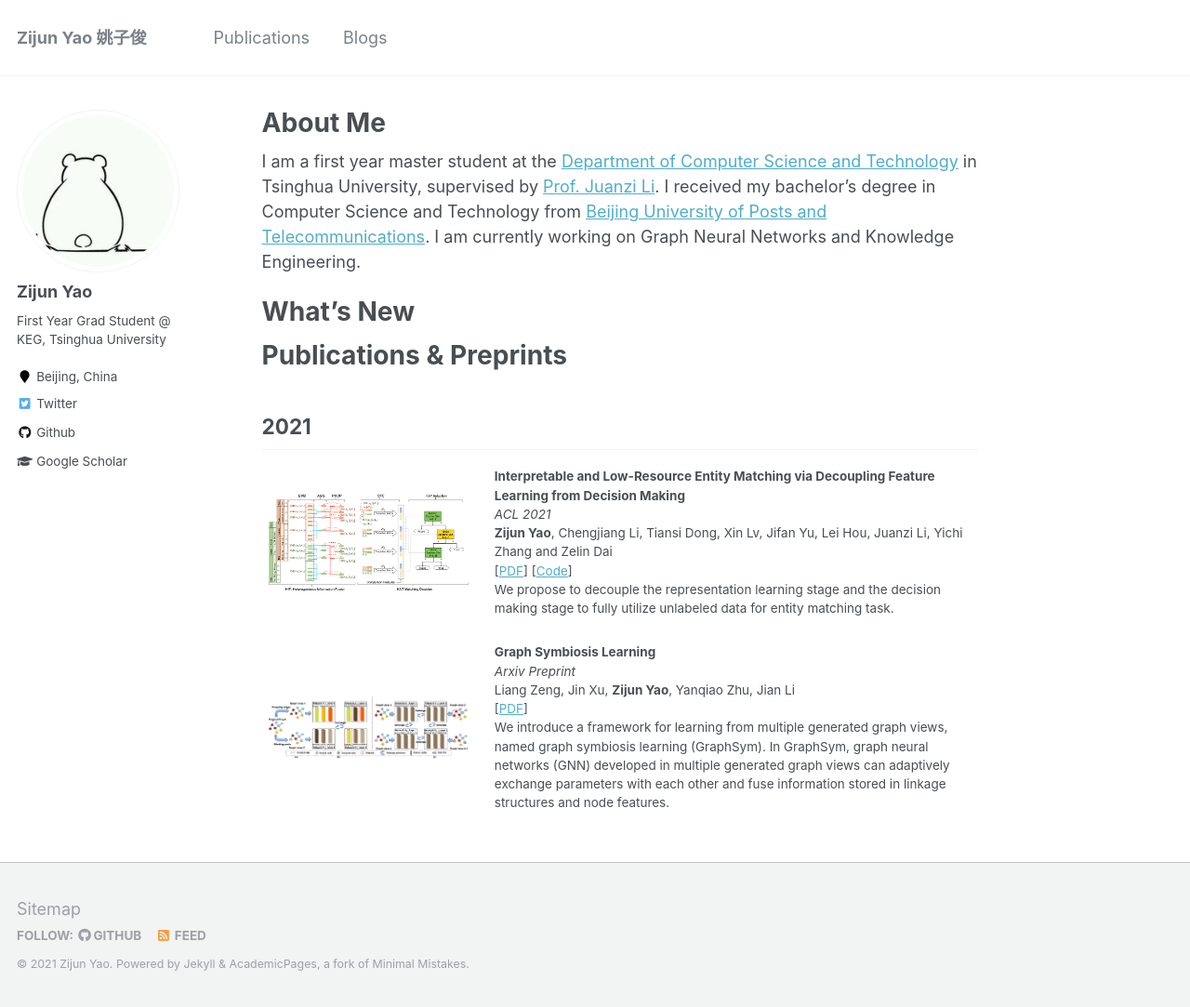
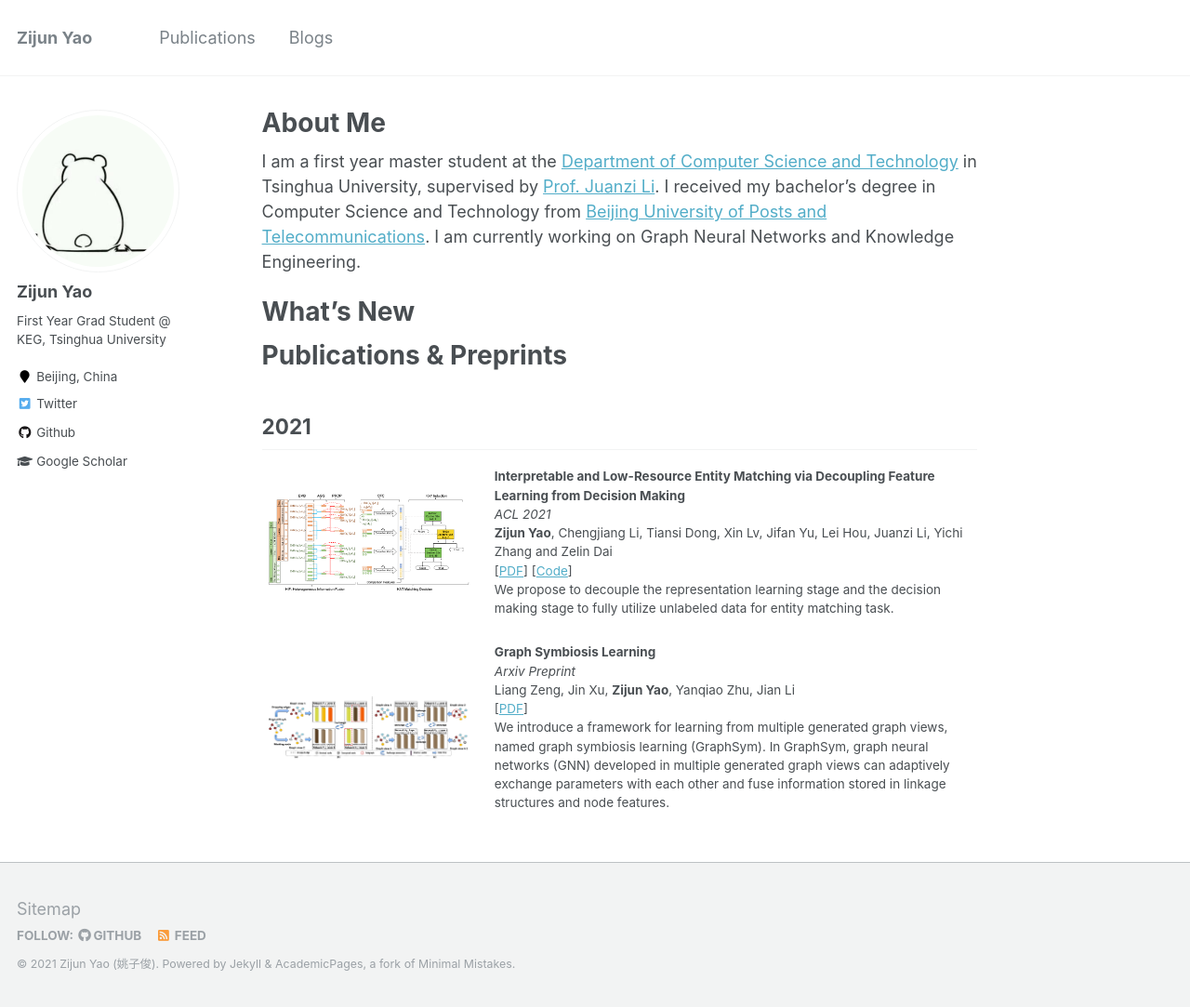
Before and after one commit to TranSirius/TranSirius.github.io, a Jekyll site: the page built from _pages/about.md, in a window 1280 px wide and 1083 px high. Shown: the whole window at 93% size. Built offline with Jekyll 4.4.1, drawn with Linux system fonts in a browser that asks for light colours.

```diff
--- a/_config.yml
+++ b/_config.yml
@@ -7,9 +7,9 @@
 
 # Site Settings
 locale                   : "en-US"
-title                    : "Zijun Yao 姚子俊"
+title                    : "Zijun Yao"
 title_separator          : "-"
-name                     : &name "Zijun Yao"
+name                     : &name "Zijun Yao (姚子俊)"
 description              : &description "First Year Grad Student @ Knowledge Engineering Group, Tsinghua University"
 url                      : https://transirius.github.io # the base hostname & protocol for your site e.g. "https://mmistakes.github.io"
 baseurl                  : "" # the subpath of your site, e.g. "/blog"
```
